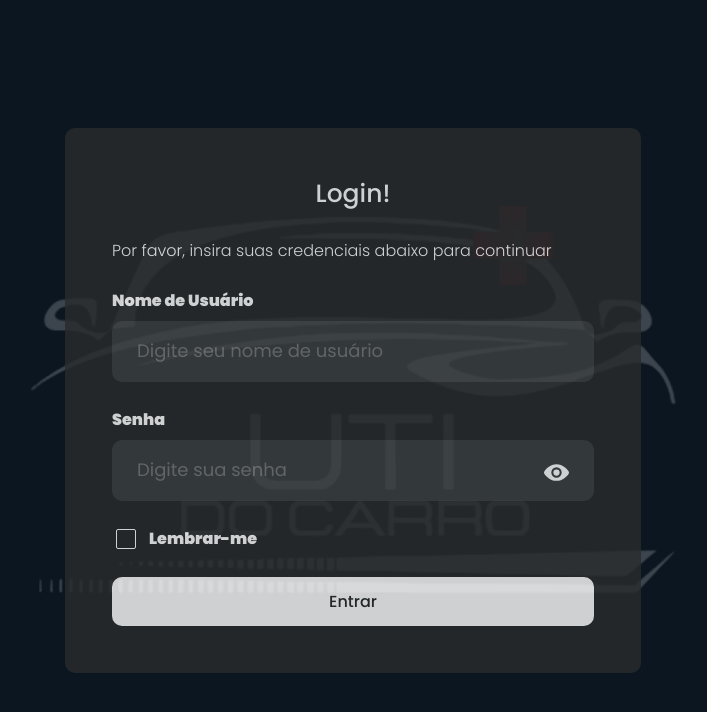
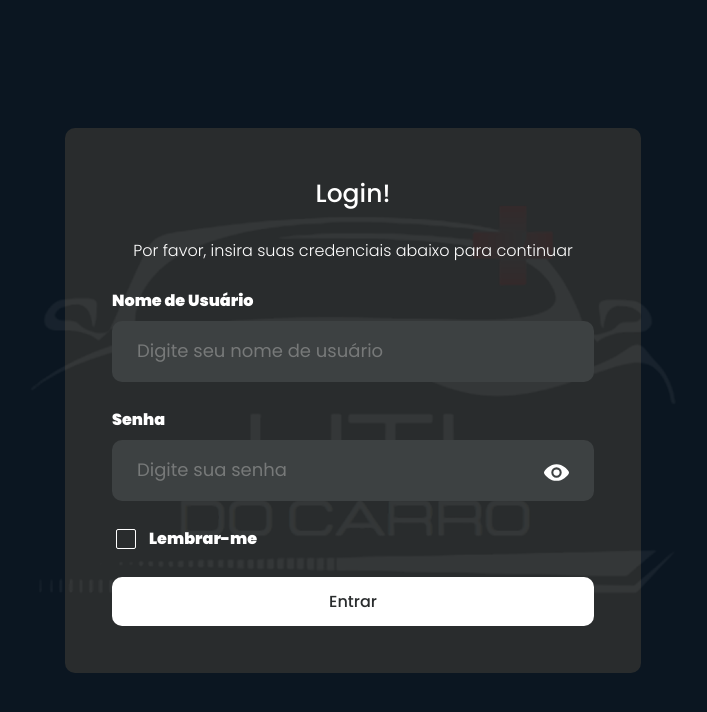
Before and after one commit to utidocarro/utidocarro-frontend, a React (Vite) app: page / in a window 1280 px wide. Shown: the top 712 px of the page, without its empty margins (287-994 px from the left). Built offline with nearby package versions, Linux system fonts and the light colour scheme.

Commit message:
UTI-9 :sparkles: feat: Finalização da tela de Login

```diff
--- a/src/components/cards/Card/style.module.css
+++ b/src/components/cards/Card/style.module.css
@@ -1,21 +1,20 @@
 .container {
-  padding: 12px;
-  border-radius: 10px;
+    padding: 12px;
+    border-radius: 10px;
 }
 
 .primary {
-  background-color: var(--light-shape);
+    background-color: var(--light-shape);
 }
 
 .secondary {
-  background-color: var(--white);
+    background-color: var(--white);
+}
+
+.tertiary {
+    background-color: var(--shape);
 }
 
 .transparent {
-  background-color: transparent;
+    background-color: transparent;
 }
-
-.opacity {
-  background-color: var(--shape);
-  opacity: 0.8;
-}
--- a/src/components/texts/Paragraph/index.tsx
+++ b/src/components/texts/Paragraph/index.tsx
@@ -1,12 +1,13 @@
-import { memo } from "react";
-import style from "./style.module.css";
-import { Colors } from "@styles/Colors";
+import { memo } from 'react';
+import style from './style.module.css';
+import { Colors } from '@styles/Colors';
 
 export interface IParagraph {
     text: string;
     color?: keyof typeof EColors;
     weight?: keyof typeof EWeights;
     size?: keyof typeof ESizes;
+    align?: keyof typeof EAling;
 }
 
 export const EColors = {
@@ -29,11 +30,18 @@ export enum ESizes {
     large = 25,
 }
 
+export enum EAling {
+    left = 'left',
+    right = 'right',
+    center = 'center',
+}
+
 function Paragraph({
     text,
-  color = "white",
-  weight = "normal",
-  size = "normal",
+    color = 'white',
+    weight = 'normal',
+    size = 'normal',
+    align = 'left',
 }: IParagraph) {
     return (
         <p
@@ -41,9 +49,9 @@ function Paragraph({
                 color: EColors[color],
                 fontWeight: EWeights[weight],
                 fontSize: ESizes[size],
+                textAlign: EAling[align],
             }}
-      className={style.font}
-    >
+            className={style.font}>
             {text}
         </p>
     );
--- a/src/pages/Login/index.tsx
+++ b/src/pages/Login/index.tsx
@@ -1,30 +1,32 @@
-import style from "./style.module.css";
-import Card from "@components/cards/Card";
-import InputPassword from "@components/inputs/InputPassword";
-import Title from "@components/texts/Title";
-import TextButton from "@components/buttons/TextButton";
-import Checkbox from "@components/buttons/Checkbox";
-import Paragraph from "@components/texts/Paragraph";
-import { useForm } from "react-hook-form";
-import { LOGO_UTI_DO_CARRO } from "@assets/images";
-import InputBase from "@components/inputs/InputBase";
+import style from './style.module.css';
+import Card from '@components/cards/Card';
+import InputPassword from '@components/inputs/InputPassword';
+import Title from '@components/texts/Title';
+import TextButton from '@components/buttons/TextButton';
+import Checkbox from '@components/buttons/Checkbox';
+import Paragraph from '@components/texts/Paragraph';
+import { useForm } from 'react-hook-form';
+import { LOGO_UTI_DO_CARRO } from '@assets/images';
+import InputBase from '@components/inputs/InputBase';
 
 function Login() {
     const { register, handleSubmit } = useForm();
 
     function onSubmit(data) {
-    console.log("KKKKKKKKKKKK");
+        console.log('KKKKKKKKKKKK');
     }
 
     return (
         <div className={style.container}>
-      <img src={LOGO_UTI_DO_CARRO} className={style.img} />
-      <Card width="45%" height="auto" cardType="opacity">
-        <form onSubmit={handleSubmit(onSubmit)} className={style.formContainer}>
-          <Title style={{ textAlign: "center" }} title="Login!" />
+            <Card width="45%" height="auto" cardType="tertiary">
+                <form
+                    onSubmit={handleSubmit(onSubmit)}
+                    className={style.formContainer}>
+                    <Title style={{ textAlign: 'center' }} title="Login!" />
 
                     <Paragraph
                         size="medium"
+                        align="center"
                         text="Por favor, insira suas credenciais abaixo para continuar"
                     />
 
@@ -33,7 +35,10 @@ function Login() {
                         placeholder="Digite seu nome de usuário"
                     />
 
-          <InputPassword text="Senha" placeholder="Digite sua senha" />
+                    <InputPassword
+                        text="Senha"
+                        placeholder="Digite sua senha"
+                    />
 
                     <Checkbox
                         text="Lembrar-me"
@@ -43,10 +48,11 @@ function Login() {
                     <TextButton
                         text="Entrar"
                         type="submit"
-            onClick={() => console.log("Clicoooou")}
+                        onClick={() => console.log('Clicoooou')}
                     />
                 </form>
             </Card>
+            <img src={LOGO_UTI_DO_CARRO} className={style.img} />
         </div>
     );
 }
--- a/src/pages/Login/style.module.css
+++ b/src/pages/Login/style.module.css
@@ -10,9 +10,11 @@
     flex-direction: column;
     gap: 25px;
     padding: 35px;
+    position: relative;
+    z-index: 1;
 }
 
 .img {
-  opacity: 0.2;
     position: absolute;
+    opacity: 0.05;
 }
```
Also changed, not shown: src/components/cards/Card/index.tsx (+6 -7 lines), src/components/inputs/Input/index.tsx (+4 -4 lines). Lines whose indentation alone changed are shown as unchanged.
